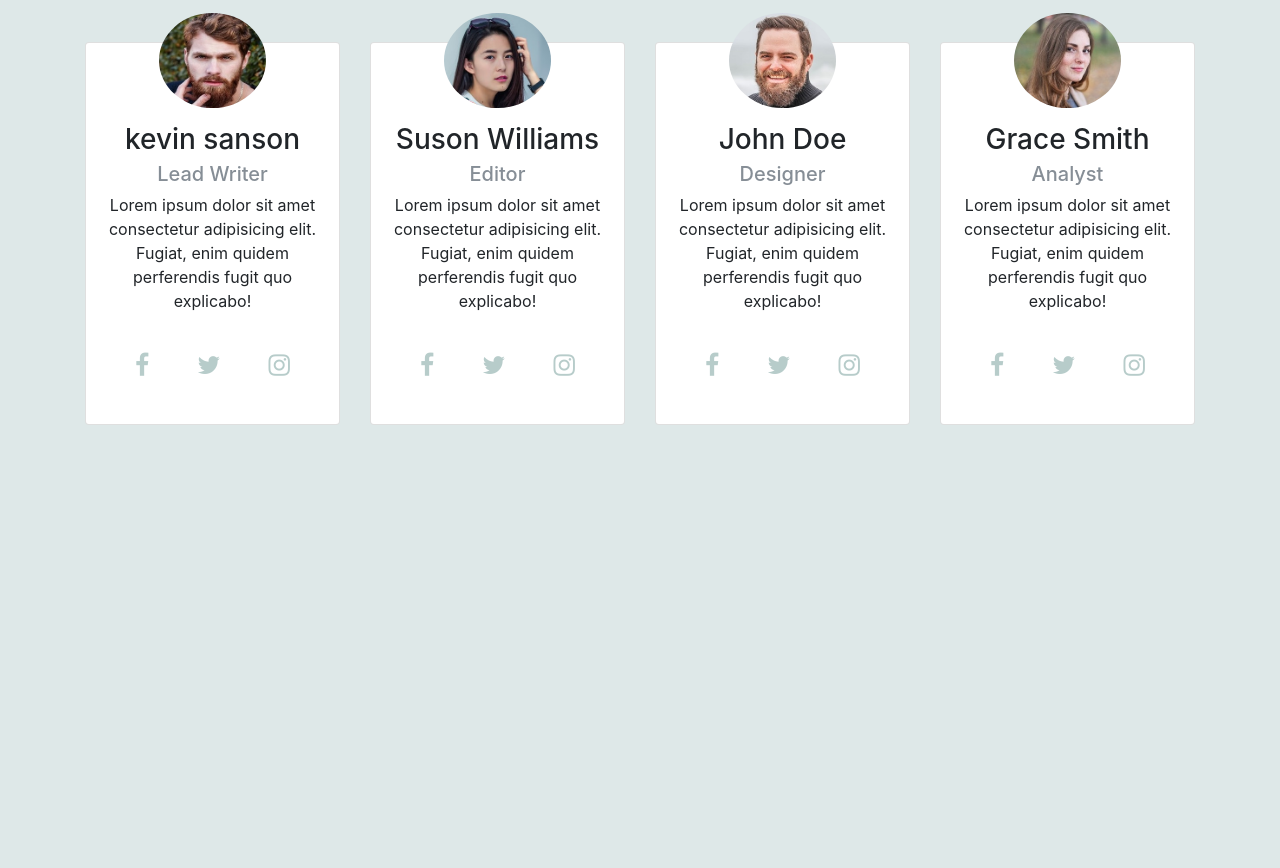
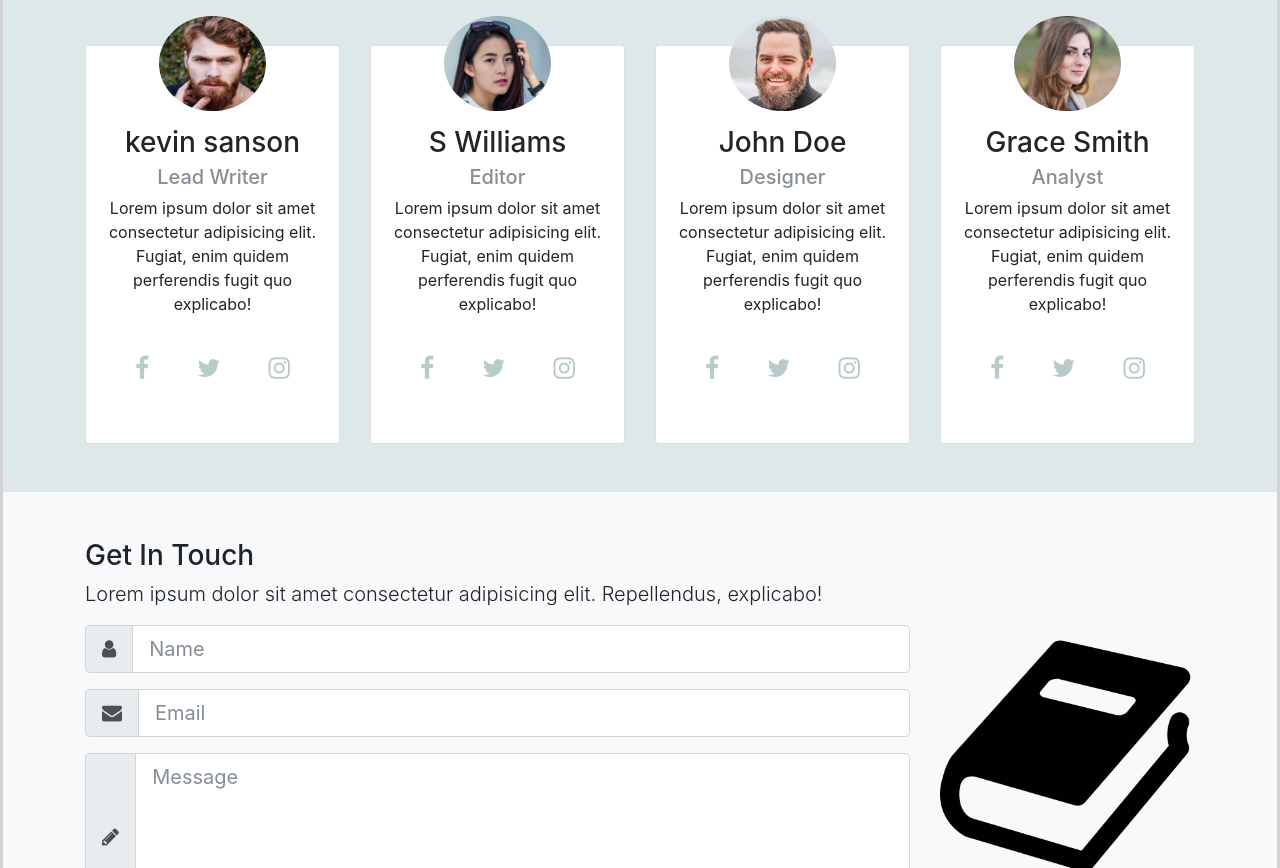
Before and after one commit to krkchaitanya/BookShowcase, a website: page index.html in a window 1280 px wide. Shown: the part 1932-2800 px from the top of the page. Before the commit the page ends 2405 px from the top, so only its background shows below. Drawn offline with Linux system fonts and the light colour scheme.

Commit message:
appRefactoring

```diff
--- a/gulpfile.js
+++ b/gulpfile.js
@@ -20,11 +20,11 @@ gulp.task('js', function(){
 // Watch Sass & Server
 gulp.task('serve', ['sass'], function(){
   browserSync.init({
-    server: "./src"
+    server: "./"
   });
 
   gulp.watch(['node_modules/bootstrap/scss/bootstrap.scss', 'src/scss/*.scss'], ['sass']);
-  gulp.watch("src/*.html").on('change', browserSync.reload);
+  gulp.watch("index.html").on('change', browserSync.reload);
 });
 
 // Move Fonts Folder to src/fonts
--- a/src/index.html
+++ b/index.html
@@ -5,10 +5,10 @@
   <meta name="viewport" content="width=device-width, initial-scale=1.0">
   <meta http-equiv="X-UA-Compatible" content="ie=edge">
   <title>BookShowcase</title>
-  <link rel="stylesheet" href="css/font-awesome.min.css">
-  <link rel="stylesheet" href="css/bootstrap.css">
-  <link rel="stylesheet" href="css/style.css">
-  <link rel="shortcut icon" href="img/book.png" />
+  <link rel="stylesheet" href="src/css/font-awesome.min.css">
+  <link rel="stylesheet" href="src/css/bootstrap.css">
+  <link rel="stylesheet" href="src/css/style.css">
+  <link rel="shortcut icon" href="src/img/book.png" />
 </head>
 <body>
 
@@ -16,7 +16,7 @@
 <nav class="navbar navbar-expand-lg navbar-light fixed-top">
   <div class="container">
     <a href="index.html" class="navbar-brand">
-      <img src="img/book.png" alt="bookimg" width="50" height="50">
+      <img src="src/img/book.png" alt="bookimg" width="50" height="50">
       <h3 class="d-inline align-middle">MyBook</h3>
     </a>
     <button class="navbar-toggler" data-toggle="collapse" data-target="#navbarnav">
@@ -47,7 +47,7 @@
           </a>
         </div>
         <div class="col-lg-6">
-          <img src="img/poster.png"  width="250px" height="400px;" alt="" class="img-fuild d-none d-lg-block pt-5 mt-4 ml-5">
+          <img src="src/img/poster.png"  width="250px" height="400px;" alt="" class="img-fuild d-none d-lg-block pt-5 mt-4 ml-5">
         </div>
       </div>
     </div>
@@ -194,9 +194,9 @@
     </div>
     <div class="row">
       <div class="col-md-6 col-lg-3">
-        <div class="card ">
+        <div class="card pb-3">
           <div class="card-body">
-            <img src="img/author1.jpeg"  alt="person1" class="img img-fuild rounded-circle w-50 h-50 mb-3">
+            <img src="src/img/author1.jpeg"  alt="person1" class="img img-fuild rounded-circle w-50 h-50 mb-3">
             <h3>kevin sanson  </h3>
             <h5 class="text-muted">Lead Writer</h5>
             <p>Lorem ipsum dolor sit amet consectetur adipisicing elit. Fugiat, enim quidem perferendis fugit quo explicabo!</p>
@@ -216,10 +216,10 @@
         </div>
       </div>
       <div class="col-md-6 col-lg-3">
-          <div class="card">
+          <div class="card pb-3">
               <div class="card-body">
-                <img src="img/author2.jpeg"  alt="person1" class="img img-fuild rounded-circle w-50 h-50 mb-3">
-                <h3>Suson Williams</h3>
+                <img src="src/img/author2.jpeg"  alt="person1" class="img img-fuild rounded-circle w-50 h-50 mb-3">
+                <h3>S Williams</h3>
                 <h5 class="text-muted">Editor</h5>
                 <p>Lorem ipsum dolor sit amet consectetur adipisicing elit. Fugiat, enim quidem perferendis fugit quo explicabo!</p>
                 <!--........... flex row........... -->
@@ -238,9 +238,9 @@
             </div>
       </div>
       <div class="col-md-6 col-lg-3">
-          <div class="card">
+          <div class="card pb-3">
               <div class="card-body">
-                <img src="img/author3.jpeg"  alt="person1" class="img img-fuild rounded-circle w-50 h-50 mb-3">
+                <img src="src/img/author3.jpeg"  alt="person1" class="img img-fuild rounded-circle w-50 h-50 mb-3">
                 <h3>John Doe</h3>
                 <h5 class="text-muted">Designer</h5>
                 <p>Lorem ipsum dolor sit amet consectetur adipisicing elit. Fugiat, enim quidem perferendis fugit quo explicabo!</p>
@@ -260,9 +260,9 @@
             </div>
       </div>
       <div class="col-md-6 col-lg-3">
-          <div class="card">
+          <div class="card pb-3">
               <div class="card-body">
-                <img src="img/author4.jpeg"  alt="person1" class="img img-fuild rounded-circle w-50 h-50 mb-3">
+                <img src="src/img/author4.jpeg"  alt="person1" class="img img-fuild rounded-circle w-50 h-50 mb-3">
                 <h3>Grace Smith</h3>
                 <h5 class="text-muted"> Analyst</h5>
                 <p>Lorem ipsum dolor sit amet consectetur adipisicing elit. Fugiat, enim quidem perferendis fugit quo explicabo!</p>
@@ -285,14 +285,51 @@
   </div>
 </section>
 
+<!-- contact section -->
+<section id="contact" class="bg-light py-5">
+  <div class="container">
+    <div class="row">
+      <div class="col-lg-9">
+        <h3>Get In Touch</h3>
+        <p class="lead">Lorem ipsum dolor sit amet consectetur adipisicing elit. Repellendus, explicabo!</p>
+        <form>
+          <div class="form-group">
+            <div class="input-group input-group-lg">
+              <span class="input-group-addon"><i class="fa fa-user"></i></span>
+              <input type="text" class="form-control form-control" placeholder="Name">
+            </div>
+          </div>
+          <div class="form-group">
+            <div class="input-group input-group-lg">
+              <span class="input-group-addon"><i class="fa fa-envelope"></i></span>
+              <input type="email" class="form-control form-control" placeholder="Email">
+            </div>
+          </div>
+          <div class="form-group">
+            <div class="input-group input-group-lg">
+              <span class="input-group-addon"><i class="fa fa-pencil"></i></span>
+              <textarea   rows="5" class="form-control" placeholder="Message"></textarea>
+            </div>
+          </div>
+          <input type="submit" value="submit" class="btn btn-info btn-block">
+        </form>
+      </div>
+      <div class="col-lg-3 align-self-center">
+        <img src="src/img/book.png" alt="book" class="img-fluid img-responsive d-lg-block d-none" >
+      </div>
+    </div>
+  </div>
+</section>
 
 
 
-  <script src="js/jquery.min.js"></script>
-  <script src="js/popper.min.js"></script>
-  <script src="js/bootstrap.min.js"></script>
+
+
+  <script src="src/js/jquery.min.js"></script>
+  <script src="src/js/popper.min.js"></script>
+  <script src="src/js/bootstrap.min.js"></script>
   <!-- smooth scrolling from navbar to the id element.....navbar-fixed.js......... -->
   <!-- jquery-plugin-fixed bootstrap4 nav-smooth-scroll navbar -->
-  <script src="js/navbar-fixed.js"></script>
+  <script src="src/js/navbar-fixed.js"></script>
 </body>
 </html>
--- a/src/scss/style.scss
+++ b/src/scss/style.scss
@@ -5,7 +5,7 @@ $primary-overlay:#b7ccca;
 //   padding-top:105px;
 // }
 body{
-
+  border: 3px solid lightgrey;
   background-color: #dee8e8;
 
 .navbar{
```
Also changed, not shown: src/css/style.css.
